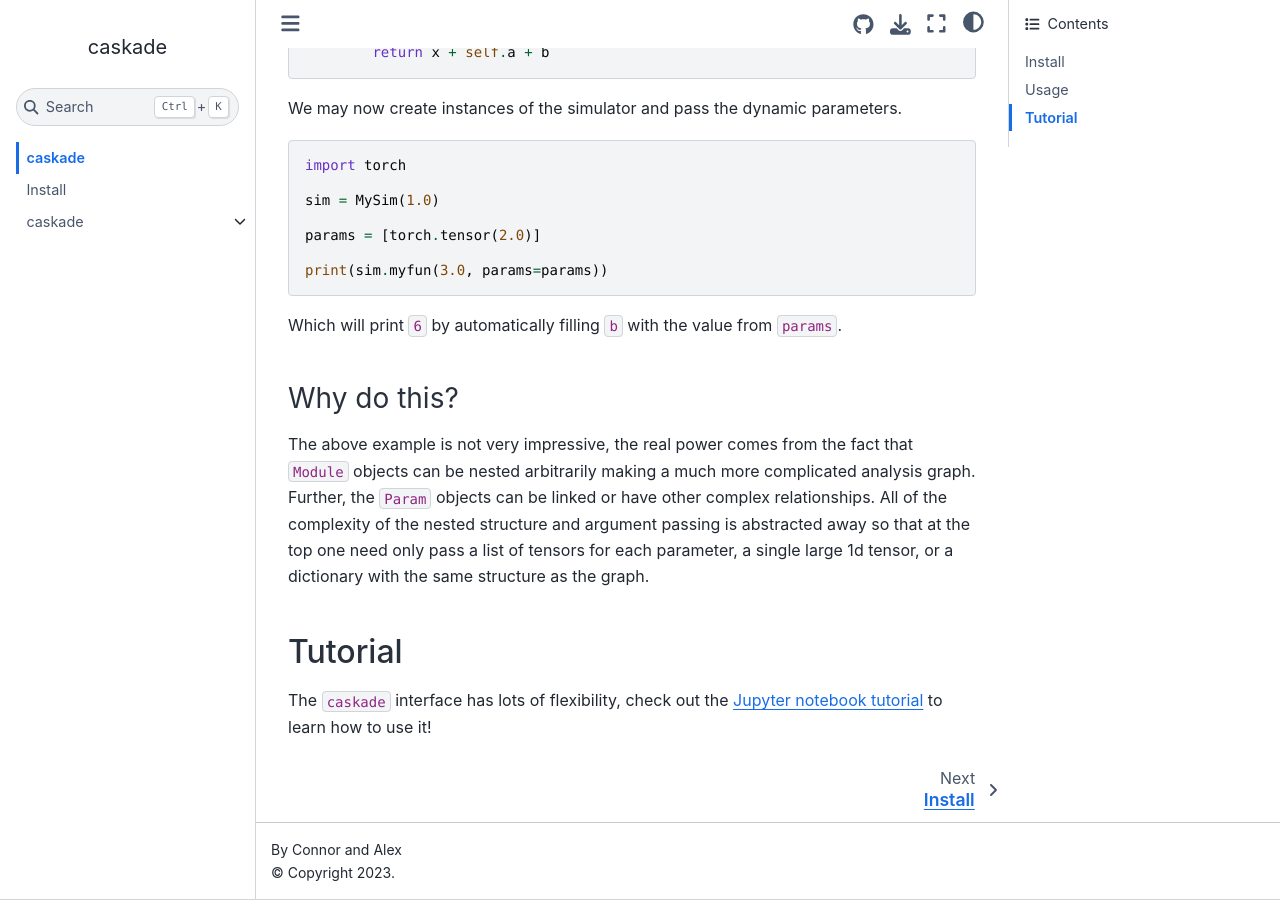
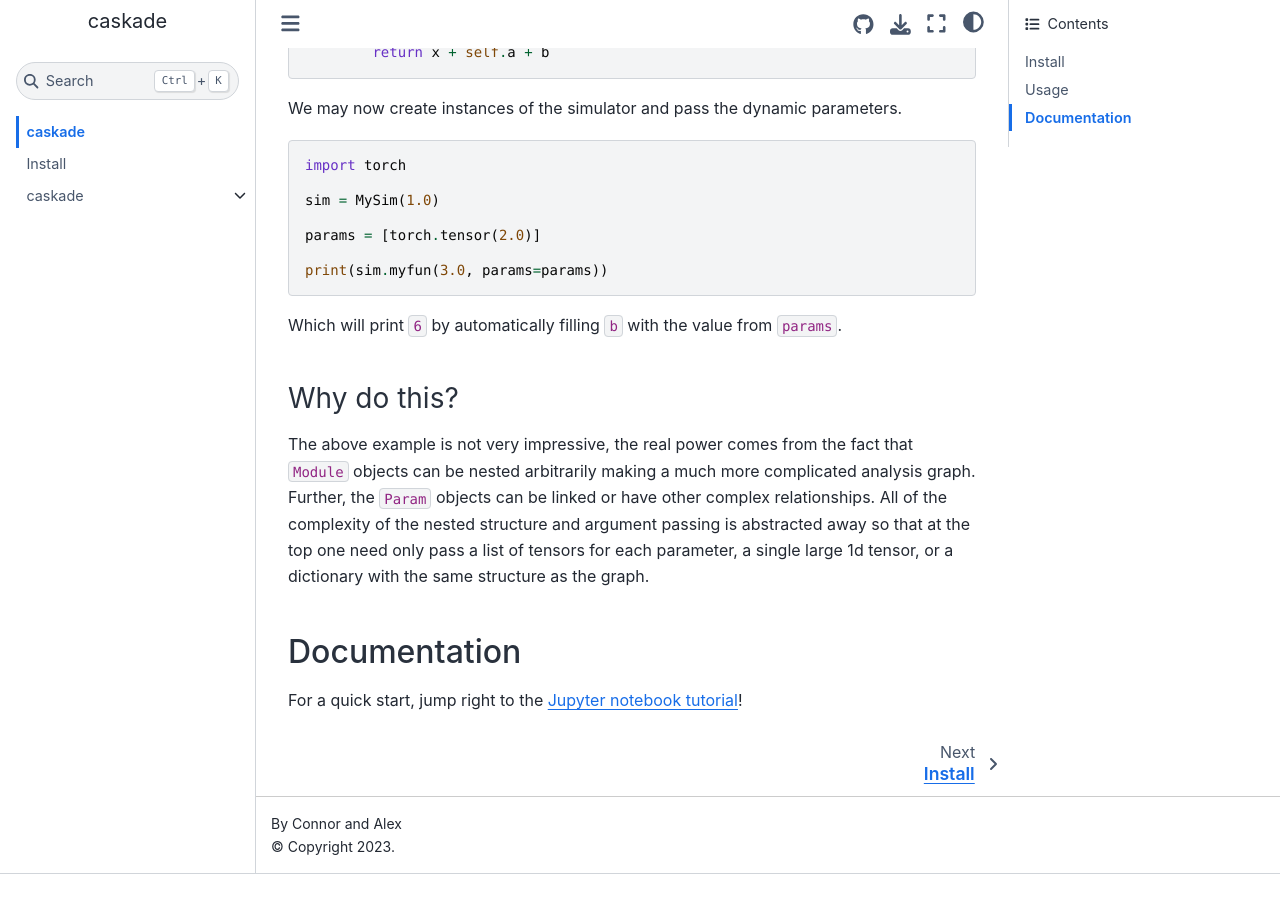
Before and after one commit to ConnorStoneAstro/caskade, a Jupyter Book: the page built from docs/source/intro.md, in a window 1280 px wide and 900 px high, scrolled down 698 px. Built offline with Jupyter Book 1.0.4 settings and Sphinx 7.4.7 and the Sphinx Book theme 1.1.4, drawn with Linux system fonts in a browser that asks for light colours; pages that are not in the unit, such as notebooks, are missing from menus; after the commit the page ends 1572 px from its top, so only the background shows below that.

```diff
--- a/docs/source/intro.md
+++ b/docs/source/intro.md
@@ -58,7 +58,7 @@ passing is abstracted away so that at the top one need only pass a list of
 tensors for each parameter, a single large 1d tensor, or a dictionary with the
 same structure as the graph.
 
-## Tutorial
+## Documentation
 
-The `caskade` interface has lots of flexibility, check out the [Jupyter notebook
-tutorial](notebooks/BeginnersGuide.ipynb) to learn how to use it!
+For a quick start, jump right to the [Jupyter notebook
+tutorial](notebooks/BeginnersGuide.ipynb)!
```
Also changed, not shown: README.md (+4 -3 lines).
